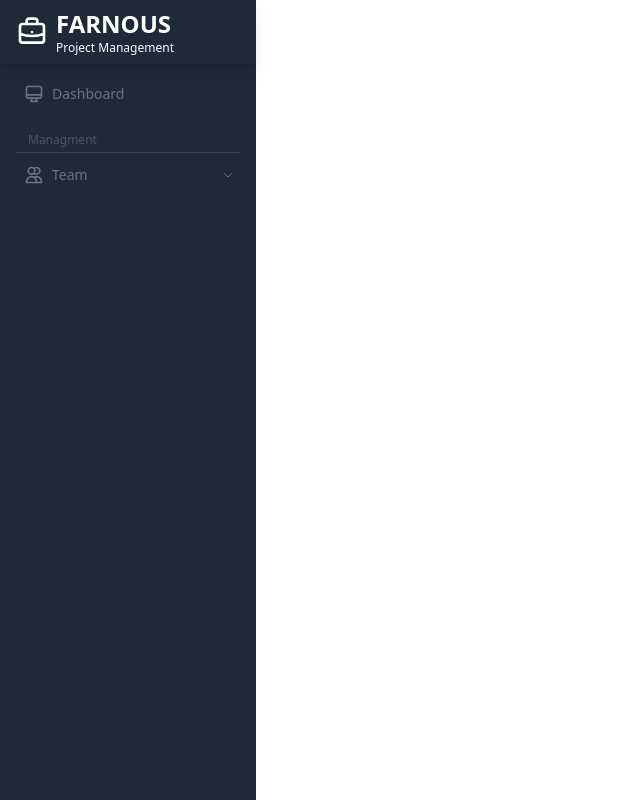
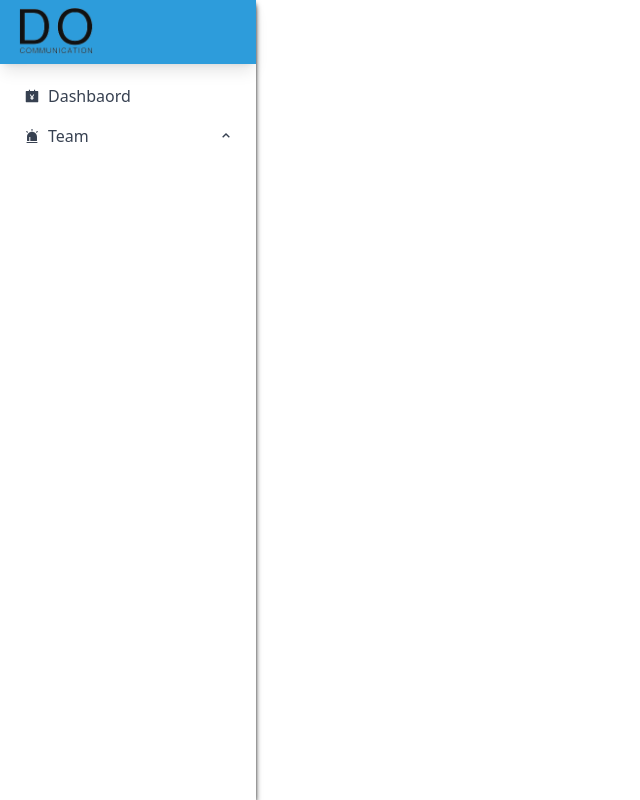
Before and after one commit to do-communication/do-communication, a Next.js app: page /admin in a window 1280 px wide. Shown: the whole page, without its empty margins (0-640 px from the left). Built offline with nearby package versions, Linux system fonts and the light colour scheme.

Commit message:
working sidebar

```diff
--- /dev/null
+++ b/src/components/layouts/AdminLayout/SideNav.jsx
@@ -0,0 +1,55 @@
+import Link from "next/link";
+import { useState } from "react";
+import { BiChevronUp } from "react-icons/bi";
+const SideNav = ({ nav }) => {
+  const [isSelected, setIsSelected] = useState(false);
+
+  const { Icon, url, name, children } = nav;
+  return (
+    <li className="text-gray-700 ">
+      <Link
+        href={url ? url : "#"}
+        onClick={() => {
+          if (!url) {
+            setIsSelected(!isSelected);
+          }
+        }}
+        className="flex items-center w-full py-1 px-2 rounded relative hover:text-white hover:bg-gray-700"
+      >
+        <div className="pr-2">{Icon}</div>
+        <div>{name}</div>
+        {!url && (
+          <div
+            className={`absolute right-1.5 transition-transform duration-300 ${
+              isSelected ? "rotate-180" : ""
+            }`}
+          >
+            <BiChevronUp></BiChevronUp>
+          </div>
+        )}
+      </Link>
+      {children && (
+        <div
+          className={`pl-4 pr-2 overflow-hidden transition-all transform translate duration-200 ${
+            isSelected ? "max-h-full" : "max-h-0"
+          }`}
+        >
+          <ul className="flex flex-col mt-2 pl-2 text-gray-500 border-l border-gray-700 space-y-1 text-xs">
+            {children.map((child) => (
+              <li className="text-sm text-gray-500 ">
+                <Link
+                  href={child.url}
+                  className="flex items-center w-full py-1 px-2 rounded relative hover:text-white hover:bg-gray-700"
+                >
+                  <div>{child.name}</div>
+                </Link>
+              </li>
+            ))}
+          </ul>
+        </div>
+      )}
+    </li>
+  );
+};
+
+export default SideNav;
--- a/src/components/layouts/AdminLayout/Sidebar.jsx
+++ b/src/components/layouts/AdminLayout/Sidebar.jsx
@@ -1,142 +1,52 @@
 import { useState } from "react";
-
+import { AiFillAccountBook, AiFillAlert } from "react-icons/ai";
+import SideNav from "./SideNav";
+import Link from "next/link";
 const Sidebar = () => {
   const [openSideBar, setOpenSideBar] = useState(true);
-  const [selected, setSelected] = useState("Tasks");
+
+  const navList = [
+    {
+      Icon: <AiFillAccountBook />,
+      url: "/admin",
+      name: "Dashbaord",
+    },
+    {
+      Icon: <AiFillAlert />,
+      name: "Team", //unqiue
+      children: [
+        {
+          url: "/admin/team/create",
+          name: "Creat Team",
+        },
+        {
+          url: "/admin/team/manage",
+          name: "Manage Team",
+        },
+      ],
+    },
+  ];
+
   return (
     <div
       className={`${
         openSideBar ? "md:translate-x-0 md:sticky " : "-translate-x-full"
-      } sidebar max-h-screen top-0 h-screen bg-gray-800 text-blue-100 w-64 fixed inset-y-0 left-0 transform transition duration-200 ease-in-out z-50`}
+      } sidebar max-h-screen top-0 h-screen bg-white shadow-md shadow-black text-blue-100 w-64 fixed inset-y-0 left-0 transform transition duration-200 ease-in-out z-50`}
     >
-      <header className=" h-[64px] py-2 shadow-lg px-4 md:sticky top-0 bg-gray-800 z-40">
-        <a
-          href="#"
+      <header className=" h-[64px] py-2 shadow-lg px-4 md:sticky top-0 bg-secondary flex items-center justify-start  z-40">
+        <Link
+          href="/admin"
           className="text-white flex items-center space-x-2 group hover:text-white"
         >
-          <div>
-            <svg
-              className="h-8 w-8 transition-transform duration-300 group-hover:-rotate-45 "
-              fill="none"
-              viewBox="0 0 24 24"
-              stroke="currentColor"
-            >
-              <path
-                stroke-linecap="round"
-                stroke-linejoin="round"
-                stroke-width="2"
-                d="M21 13.255A23.931 23.931 0 0112 15c-3.183 0-6.22-.62-9-1.745M16 6V4a2 2 0 00-2-2h-4a2 2 0 00-2 2v2m4 6h.01M5 20h14a2 2 0 002-2V8a2 2 0 00-2-2H5a2 2 0 00-2 2v10a2 2 0 002 2z"
-              />
-            </svg>
-          </div>
-
-          <div>
-            <span className="text-2xl font-extrabold">FARNOUS</span>
-            <span className="text-xs block">Project Management</span>
-          </div>
-        </a>
+          <img src="/images/logo.png" alt="logo" width="80" />
+        </Link>
       </header>
 
       <nav className="px-4 pt-4 scroller overflow-y-scroll max-h-[calc(100vh-64px)]">
         <ul className="flex flex-col space-y-2">
-          {/* <!-- Sidebar items --> */}
-          <li className="text-sm text-gray-500 ">
-            <a
-              href="#"
-              className="flex items-center w-full py-1 px-2 rounded relative hover:text-white hover:bg-gray-700 "
-            >
-              <div className="pr-2">
-                <svg
-                  className="h-5 w-5"
-                  fill="none"
-                  viewBox="0 0 24 24"
-                  stroke="currentColor"
-                >
-                  <path
-                    stroke-linecap="round"
-                    stroke-linejoin="round"
-                    stroke-width="2"
-                    d="M9.75 17L9 20l-1 1h8l-1-1-.75-3M3 13h18M5 17h14a2 2 0 002-2V5a2 2 0 00-2-2H5a2 2 0 00-2 2v10a2 2 0 002 2z"
-                  />
-                </svg>
-              </div>
-              <div>Dashboard </div>
-            </a>
-          </li>
-
-          {/* Section Devider */}
-          <div className="section border-b pt-4 mb-4 text-xs text-gray-600 border-gray-700 pb-1 pl-3">
-            Managment
-          </div>
-
-          <li className="text-sm text-gray-500 ">
-            <a
-              href="#"
-              onClick={() => setSelected(selected === "Team" ? "" : "Team")}
-              className="flex items-center w-full py-1 px-2 rounded relative hover:text-white hover:bg-gray-700"
-            >
-              <div className="pr-2">
-                <svg
-                  className="h-5 w-5"
-                  fill="none"
-                  viewBox="0 0 24 24"
-                  stroke="currentColor"
-                >
-                  <path
-                    stroke-linecap="round"
-                    stroke-linejoin="round"
-                    stroke-width="2"
-                    d="M12 4.354a4 4 0 110 5.292M15 21H3v-1a6 6 0 0112 0v1zm0 0h6v-1a6 6 0 00-9-5.197M13 7a4 4 0 11-8 0 4 4 0 018 0z"
-                  />
-                </svg>
-              </div>
-              <div>Team</div>
-              <div
-                className={`absolute right-1.5 transition-transform duration-300 ${
-                  selected === "Team" ? "rotate-180" : ""
-                }`}
-              >
-                <svg
-                  className=" h-3 w-3"
-                  fill="none"
-                  viewBox="0 0 24 24"
-                  stroke="currentColor"
-                >
-                  <path
-                    stroke-linecap="round"
-                    stroke-linejoin="round"
-                    stroke-width="2"
-                    d="M19 9l-7 7-7-7"
-                  />
-                </svg>
-              </div>
-            </a>
-
-            <div
-              className={`pl-4 pr-2 overflow-hidden transition-all transform translate duration-300 ${
-                selected === "Team" ? "" : "max-h-0"
-              }`}
-            >
-              <ul className="flex flex-col mt-2 pl-2 text-gray-500 border-l border-gray-700 space-y-1 text-xs">
-                <li className="text-sm text-gray-500 ">
-                  <a
-                    href="#"
-                    className="flex items-center w-full py-1 px-2 rounded relative hover:text-white hover:bg-gray-700"
-                  >
-                    <div> Users List </div>
-                  </a>
-                </li>
-                <li className="text-sm text-gray-500 ">
-                  <a
-                    href="#"
-                    className="flex items-center w-full py-1 px-2 rounded relative hover:text-white hover:bg-gray-700"
-                  >
-                    <div> Create User </div>
-                  </a>
-                </li>
-              </ul>
-            </div>
-          </li>
+          {navList.map((nav) => (
+            <SideNav nav={nav} />
+          ))}
         </ul>
       </nav>
     </div>
--- a/src/styles/globals.css
+++ b/src/styles/globals.css
@@ -16,14 +16,14 @@
 /* Track */
 .scroller::-webkit-scrollbar-track {
   border-radius: 100vh;
-  background: #141b2a;
+  background: white;
 }
 
 /* Handle */
 .scroller::-webkit-scrollbar-thumb {
-  background: #181818;
+  background: white;
   border-radius: 100vh;
-  border: 1px solid #181818;
+  border: 1px solid white;
 }
 
 /* Handle on hover */
```
